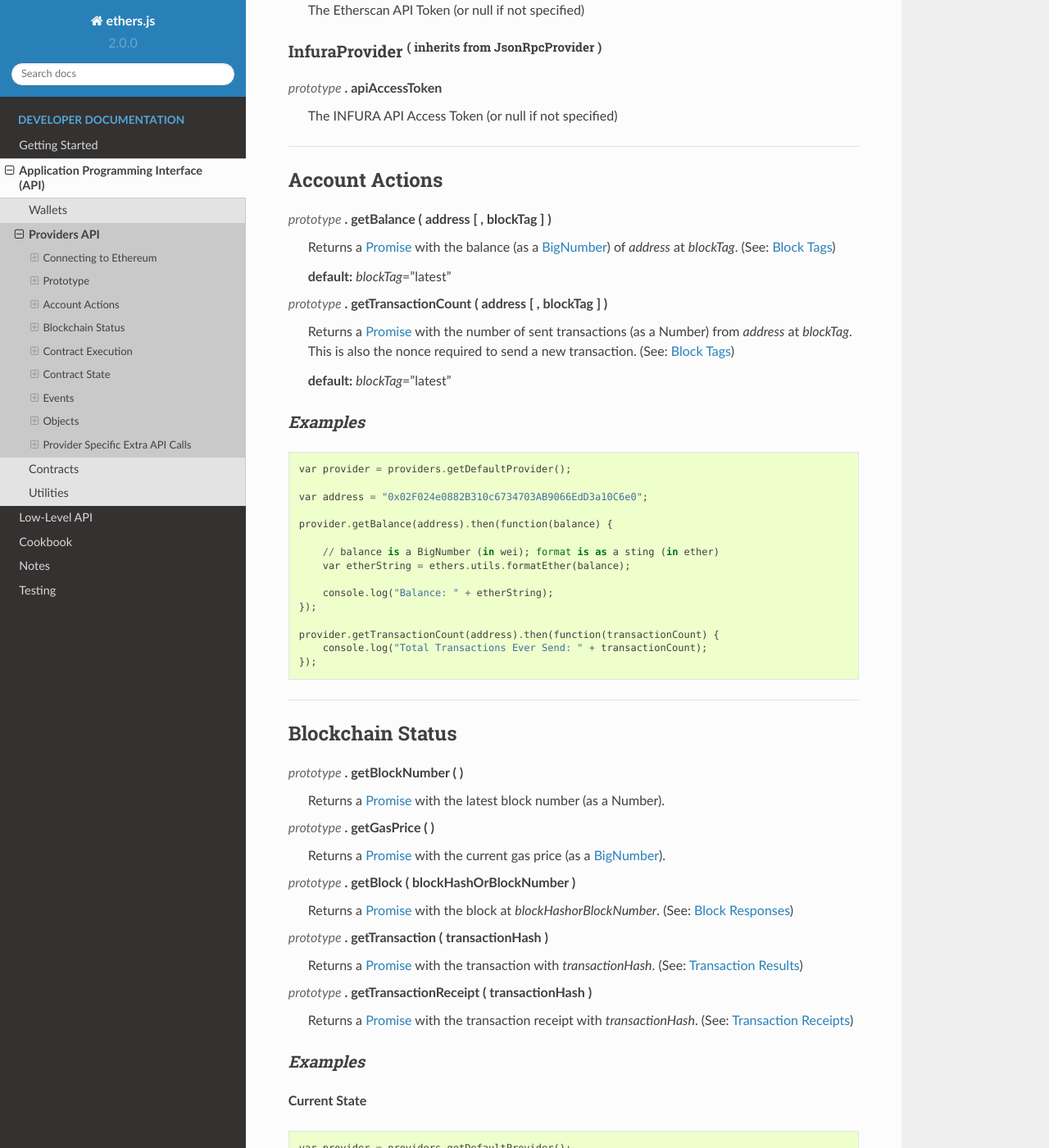
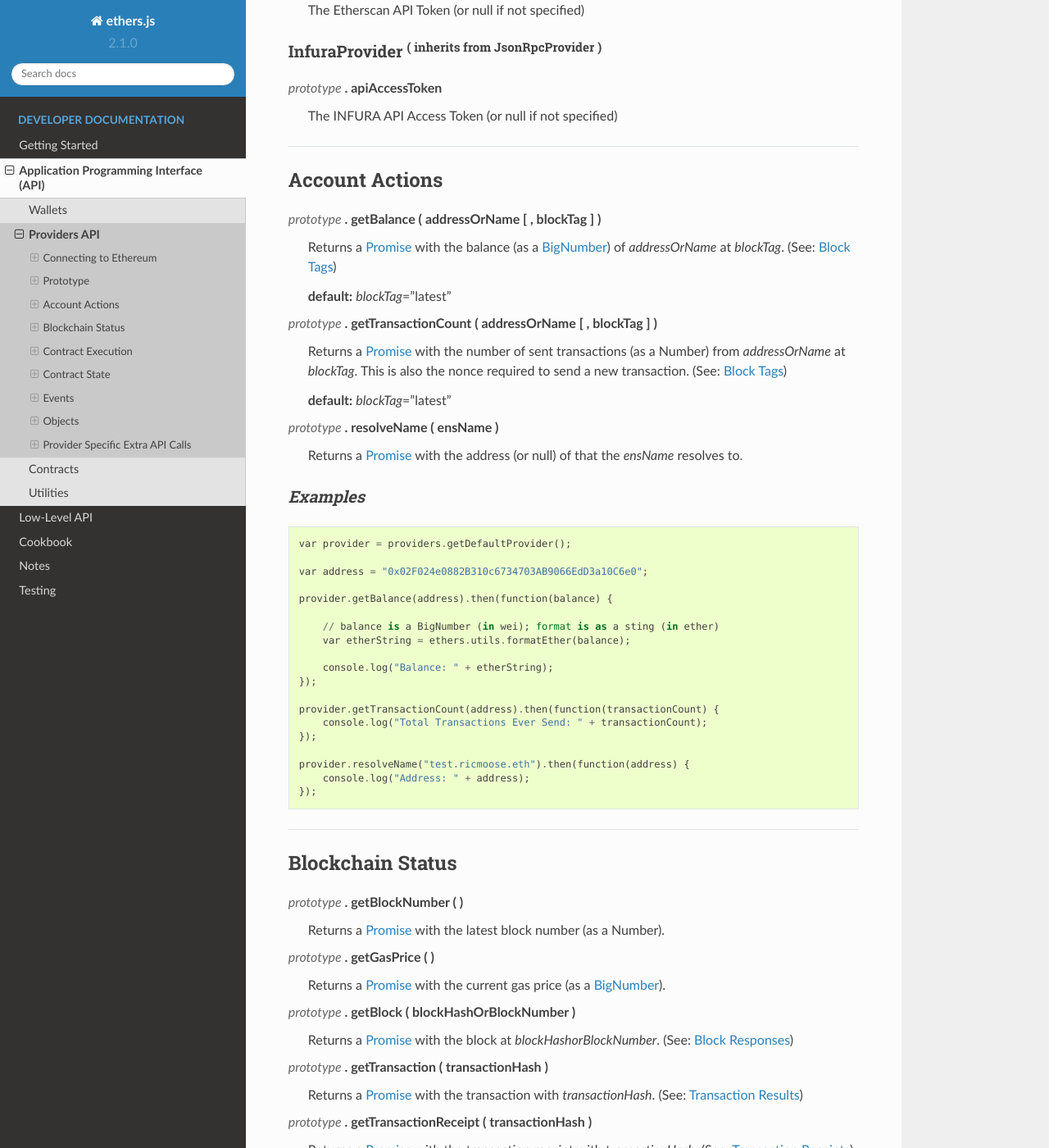
Before and after one commit to freedeveloper000/ether, a Sphinx documentation site: the page built from docs/source/api-providers.rst, in a window 1280 px wide and 1400 px high, scrolled down 2231 px. Shown: the whole window at 82% size. Built offline with Sphinx 7.4.7 and the Read the Docs theme 2.0.0, drawn with Linux system fonts in a browser that asks for light colours; some of the changed text lies outside the part shown.

Commit message:
Updated documents to include ENS.

```diff
--- a/docs/source/api-contract.rst
+++ b/docs/source/api-contract.rst
@@ -22,8 +22,8 @@ To better see this demonstrated, see the `example`_ below.
 Connecting to a Contract
 ========================
 
-new :sup:`ethers` . Contract ( address , interface , providerOrSigner )
-    Connects to the contract at *address* defined by *interface*, which
+new :sup:`ethers` . Contract ( addressOrName , interface , providerOrSigner )
+    Connects to the contract at *addressOrName* defined by *interface*, which
     may be a JSON string or the parsed object.
 
     The *providerOrSigner* may be any instance of the following:
@@ -66,7 +66,7 @@ function with a given name will be available. (In the future this will
 be addressed by adding parameter explicit calls).
 
 :sup:`prototype` . address
-    The address of the contract.
+    The address (or ENS name) of the contract.
 
 :sup:`prototype` . interface
     The :ref:`Interface <api-interface>` meta-class of the parsed
--- a/docs/source/api-providers.rst
+++ b/docs/source/api-providers.rst
@@ -126,19 +126,22 @@ InfuraProvider :sup:`( inherits from JsonRpcProvider )`
 Account Actions
 ===============
 
-:sup:`prototype` . getBalance ( address [ , blockTag ] )
+:sup:`prototype` . getBalance ( addressOrName [ , blockTag ] )
     Returns a :ref:`Promise <promise>` with the balance (as a :ref:`BigNumber <bignumber>`) of
-    *address* at *blockTag*. (See: `Block Tags <blocktag>`_)
+    *addressOrName* at *blockTag*. (See: `Block Tags <blocktag>`_)
 
     **default:** *blockTag*\ ="latest"
 
-:sup:`prototype` . getTransactionCount ( address [ , blockTag ] )
+:sup:`prototype` . getTransactionCount ( addressOrName [ , blockTag ] )
     Returns a :ref:`Promise <promise>` with the number of sent transactions (as a Number) from
-    *address* at *blockTag*. This is also the nonce required to send a new
+    *addressOrName* at *blockTag*. This is also the nonce required to send a new
     transaction. (See: `Block Tags <blocktag>`_)
 
     **default:** *blockTag*\ ="latest"
 
+:sup:`prototype` . resolveName ( ensName )
+    Returns a :ref:`Promise <promise>` with the address (or null) of that the *ensName* resolves
+    to.
 
 *Examples*
 ----------
@@ -159,6 +162,10 @@ Account Actions
 
     provider.getTransactionCount(address).then(function(transactionCount) {
         console.log("Total Transactions Ever Send: " + transactionCount);
+    });
+
+    provider.resolveName("test.ricmoose.eth").then(function(address) {
+        console.log("Address: " + address);
     });
 
 -----
@@ -271,12 +278,13 @@ usually be used instead.
 Contract State
 ==============
 
-:sup:`prototype` . getCode ( address )
-    Returns a :ref:`Promise <promise>` with the bytecode (as a :ref:`hex string <hexstring>`) at  *address*.
+:sup:`prototype` . getCode ( addressOrName )
+    Returns a :ref:`Promise <promise>` with the bytecode (as a :ref:`hex string <hexstring>`)
+    at  *addressOrName*.
 
-:sup:`prototype` . getStorageAt ( address, position [ , blockTag ] )
-    Returns a :ref:`Promise <promise>` with the value (as a :ref:`hex string <hexstring>`) at *address* in
-    *position* at *blockTag*. (See `Block Tags <blocktag>`_)
+:sup:`prototype` . getStorageAt ( addressOrName, position [ , blockTag ] )
+    Returns a :ref:`Promise <promise>` with the value (as a :ref:`hex string <hexstring>`) at
+    *addressOrName* in *position* at *blockTag*. (See `Block Tags <blocktag>`_)
 
     default: *blockTag*\ = "latest"
 
@@ -324,6 +332,11 @@ Event Types
 
     ``callback( blockNumber )``
 
+any address
+   When the balance of the coresposding address changes.
+
+    ``callback( balance )``
+
 any transaction hash
     When the coresponding transaction is mined; also see
     `Waiting for Transactions <waitForTransaction>`_
@@ -355,6 +368,10 @@ Waiting for Transactions
         console.log('New Block: ' + blockNumber);
     });
 
+    // Get notified on account balance change
+    provider.on('0x46Fa84b9355dB0708b6A57cd6ac222950478Be1d', function(blockNumber) {
+        console.log('New Block: ' + blockNumber);
+    });
 
     // Get notified when a transaction is mined
     provider.once(transactionHash, function(transction) {
@@ -439,17 +456,17 @@ or :ref:`hex string <hexstring>`.
     // Example:
     {
         // Required unless deploying a contract (in which case omit)
-        to: address,      // the target address
+        to: addressOrName,  // the target address or ENS name
 
         // These are optional/meaningless for call and estimateGas
-        nonce: 0,         // the transaction nonce
-        gasLimit: 0,      // the maximum gas this transaction may spend
-        gasPrice: 0,      // the price (in wei) per unit of gas
+        nonce: 0,           // the transaction nonce
+        gasLimit: 0,        // the maximum gas this transaction may spend
+        gasPrice: 0,        // the price (in wei) per unit of gas
 
         // These are always optional (but for call, data is usually specified)
-        data: "0x",       // extra data for the transaction, or input for call
-        value: 0,         // the amount (in wei) this transaction is sending
-        chainId: 3        // the network ID; usually added by a signer
+        data: "0x",         // extra data for the transaction, or input for call
+        value: 0,           // the amount (in wei) this transaction is sending
+        chainId: 3          // the network ID; usually added by a signer
     }
 
 
@@ -549,8 +566,8 @@ The *EtherscanProvider* only supports a single topic.
         fromBlock: "latest",
         toBlock: "latest",
 
-        // Optional; An address to filter by
-        address: address,
+        // Optional; An address (or ENS name) to filter by
+        address: addressOrName,
 
         // Optional; A (possibly nested) list of topics
         topics: [ topic1 ]
--- a/docs/source/api-wallet.rst
+++ b/docs/source/api-wallet.rst
@@ -216,8 +216,8 @@ These operations require the wallet have a provider attached to it.
     details. It is highly recommended to omit *transaction.chainId*, it will be
     filled in by *provider*.
 
-:sup:`prototype` . send ( address, amountWei [ , options ] )
-    Sends *amountWei* to *address* on the network and returns a Promise with the
+:sup:`prototype` . send ( addressOrName, amountWei [ , options ] )
+    Sends *amountWei* to *addressOrName* on the network and returns a Promise with the
     transaction details.
 
 *Examples*
--- a/docs/source/conf.py
+++ b/docs/source/conf.py
@@ -59,9 +59,9 @@ author = u'Richard Moore <me@ricmoo.com>'
 # built documents.
 #
 # The short X.Y version.
-version = u'2.0.0'
+version = u'2.1.0'
 # The full version, including alpha/beta/rc tags.
-release = u'2.0.0'
+release = u'2.1.0'
 
 # The language for content autogenerated by Sphinx. Refer to documentation
 # for a list of supported languages.
```
Also changed, not shown: 16 other files.
